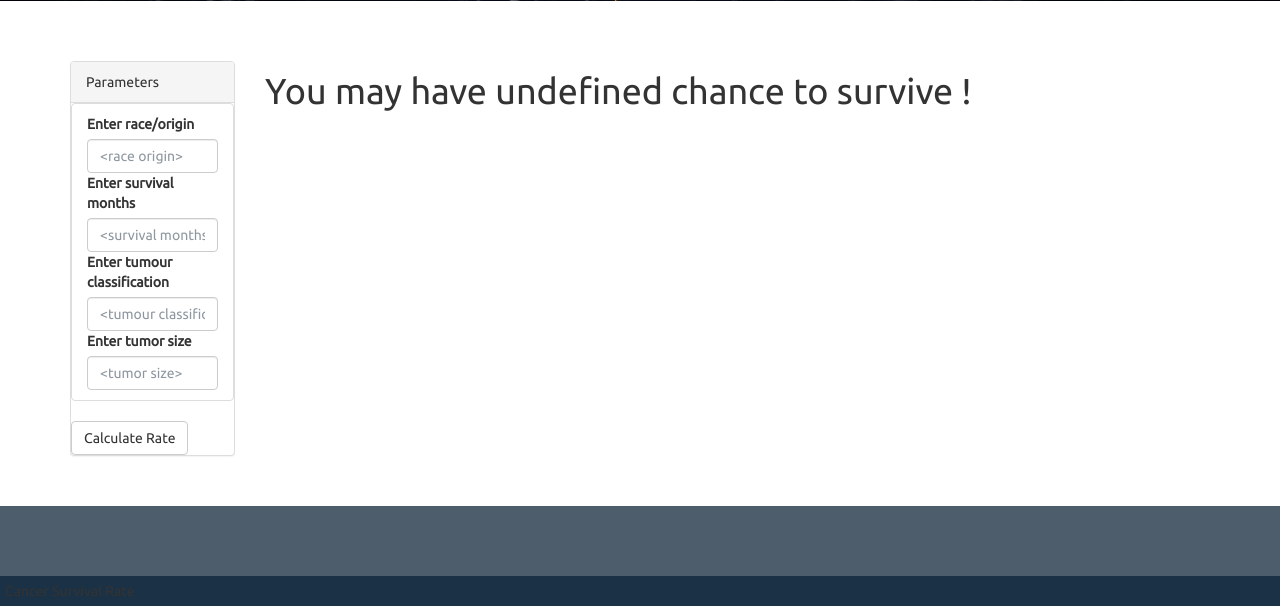
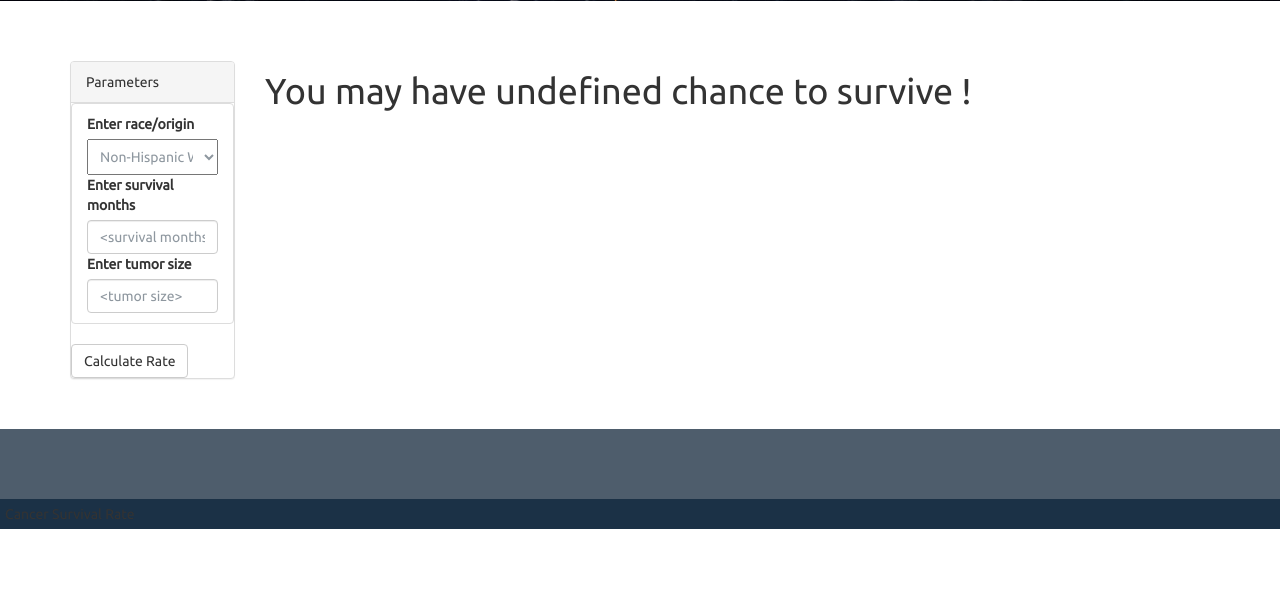
Before and after one commit to akankshakukhraniya/CancerData-Analysis-FinalProject, a Flask app: template templates/CancerSurvivalRate.html in a window 1280 px wide. Shown: the part 611-1217 px from the top of the page. After the commit the page ends 1140 px from the top, so only its background shows below. Run offline with Flask 2, Linux system fonts and the light colour scheme; the template is opened without the code that fills it, so the values that code supplies are empty; some libraries are stand-ins or nearby versions.

Commit message:
updated files

```diff
--- a/app.py
+++ b/app.py
@@ -21,13 +21,13 @@
     print(results)
     return render_template("index.html", data=results)
 
-@app.route("/<race_origin>/<survival_months>/<tumour_classification>/<tumor_size>")
-def csr(race_origin,survival_months,tumour_classification,tumor_size):
-    print(f"route: /{race_origin}/{survival_months}/{tumour_classification}/{tumor_size}")
+@app.route("/<race_origin>/<survival_months>/<tumor_size>")
+def csr(race_origin,survival_months,tumor_size):
+    print(f"route: /{race_origin}/{survival_months}/{tumor_size}")
     cursor = mongo.db.seer_data.find()
     df= pd.DataFrame(list(cursor))
     print(df.head())
-    results = ML.cancer_survival_rate(df,race_origin,survival_months,tumour_classification,tumor_size)
+    results = ML.cancer_survival_rate(df,race_origin,survival_months,tumor_size)
     return render_template("CancerSurvivalRate.html", data=results)
 
 if __name__ == "__main__":
--- a/static/js/app-survival-rate.js
+++ b/static/js/app-survival-rate.js
@@ -1,5 +1,14 @@
 var cancer_json = JSON.parse(cancer_data);
 console.log(cancer_json);
+
+var race_originObj = {
+    0: 'Non-Hispanic White',
+    1: 'Hispanic (All Races)',
+    2: 'Non-Hispanic Asian or Pacific Islander',
+    3: 'Non-Hispanic Black',
+    4: 'Non-Hispanic Unknown Race',
+    5: 'Non-Hispanic American Indian/Alaska Native'
+};
 
 // Use D3 to select csr
 var csr = d3.select("#csr").select("h1");
@@ -18,27 +27,30 @@
 form.on("submit", runCalculation);
 
 // Complete the event handler function for the form
-function runCalculation() {
+function runCalculation() { // This is run only when hit enter or the button
     // Clear the table
     csr.html("");
 
     // Prevent the page from refreshing
     d3.event.preventDefault();
 
-    // Select the input elements
-    var input_race_origin = d3.select("#race_origin").property("value");
-    console.log("race_origin:"+ input_race_origin);
     var URL="http://"
     var host_port = location.host;
     console.log("host_port: " + host_port);
-    if (input_race_origin) {
-        var input_survival_months = d3.select("#survival_months").property("value");
-        var input_tumour_classification= d3.select("#tumour_classification").property("value");
-        var input_tumor_size = d3.select("#tumor_size").property("value");
-        URL = URL + host_port + "/" + input_race_origin + "/" + input_survival_months + "/" + input_tumour_classification + "/" + input_tumor_size;
+
+    // Use D3 to select the dropdown menu
+    var dropdownMenu = d3.select("#race_origin");
+    // Assign the value of the dropdown menu option to a variable
+    var input_race_origin = dropdownMenu.property("value");
+    console.log("race_origin:"+ input_race_origin);
+    var input_survival_months = d3.select("#survival_months").property("value");
+    var input_tumor_size = d3.select("#tumor_size").property("value");
+
+    if ((input_race_origin) && (input_survival_months) && (input_tumor_size)) {
+        URL = URL + host_port + "/" + input_race_origin + "/" + input_survival_months + "/" + input_tumor_size;
     }
     else {
-        URL = URL + host_port + "/0/0/0/0";
+        URL = URL + host_port + "/99/0/0"; // Default dummy URL
     }
     console.log("URL: " + URL);
 
--- a/static/visualizations/Visuals.html
+++ b/static/visualizations/Visuals.html
@@ -32,7 +32,7 @@
             <a class="nav-link active"   href="/static/visualizations/Visuals.html">Visuals</a>
           </li>
           <li class="nav-item">
-            <a class="nav-link active" href="/0/0/0/0">Cancer Survival Rate</a>
+            <a class="nav-link active" href="/99/0/0">Cancer Survival Rate</a>
           <li class="nav-item">
             <a class="nav-link active" href="/static/visualizations/About.html">About us</a>
           </li>
--- a/templates/CancerSurvivalRate.html
+++ b/templates/CancerSurvivalRate.html
@@ -41,11 +41,16 @@
                     <ul class="list-group" id="filters">
                       <li class="filter list-group-item">
                         <label for="date">Enter race/origin</label>
-                        <input class="form-control" id="race_origin" type="text" placeholder="<race origin>">
+                        <select id="race_origin">
+                          <option value="0">Non-Hispanic White</option>
+                          <option value="1">Hispanic (All Races)</option>
+                          <option value="2">Non-Hispanic Asian or Pacific Islander</option>
+                          <option value="3">Non-Hispanic Black</option>
+                          <option value="4">Non-Hispanic Unknown Race</option>
+                          <option value="5">Non-Hispanic American Indian/Alaska Native</option>
+                        </select>
                         <label for="date">Enter survival months</label>
                         <input class="form-control" id="survival_months" type="text" placeholder="<survival months>">
-                        <label for="date">Enter tumour classification</label>
-                        <input class="form-control" id="tumour_classification" type="text" placeholder="<tumour classification>">
                         <label for="date">Enter tumor size</label>
                         <input class="form-control" id="tumor_size" type="text" placeholder="<tumor size>">
                       </li>
--- a/templates/index.html
+++ b/templates/index.html
@@ -32,7 +32,7 @@
             <a class="nav-link active"   href="/static/visualizations/Visuals.html">Visuals</a>
           </li>
           <li class="nav-item">
-            <a class="nav-link active" href="/0/0/0/0">Cancer Survival Rate</a>
+            <a class="nav-link active" href="/99/0/0">Cancer Survival Rate</a>
           <li class="nav-item">
             <a class="nav-link active" href="/static/visualizations/About.html">About us</a>
           </li>
@@ -46,7 +46,7 @@
         <h2 class="text-info mt-2"> Cancer Research Project</h2>
         <hr>
 
-        <img src="/Images/cancer_.jpg" alt="" class="w-100 float-start mt-4 mb-4">
+        <img src="/static/images/cancer_.jpg" alt="" class="w-100 float-start mt-4 mb-4">
 
 
       </div>
```
Also changed, not shown: ML.py (+14 -22 lines), static/visualizations/About.html (+4 -4 lines), Images/cancer_.jpg (deleted), Images/cancer_survivors_data.png (deleted), static/images/cancer_.jpg, static/images/linkedin.png (renamed from Images/linkedin.png), 3 other files.
